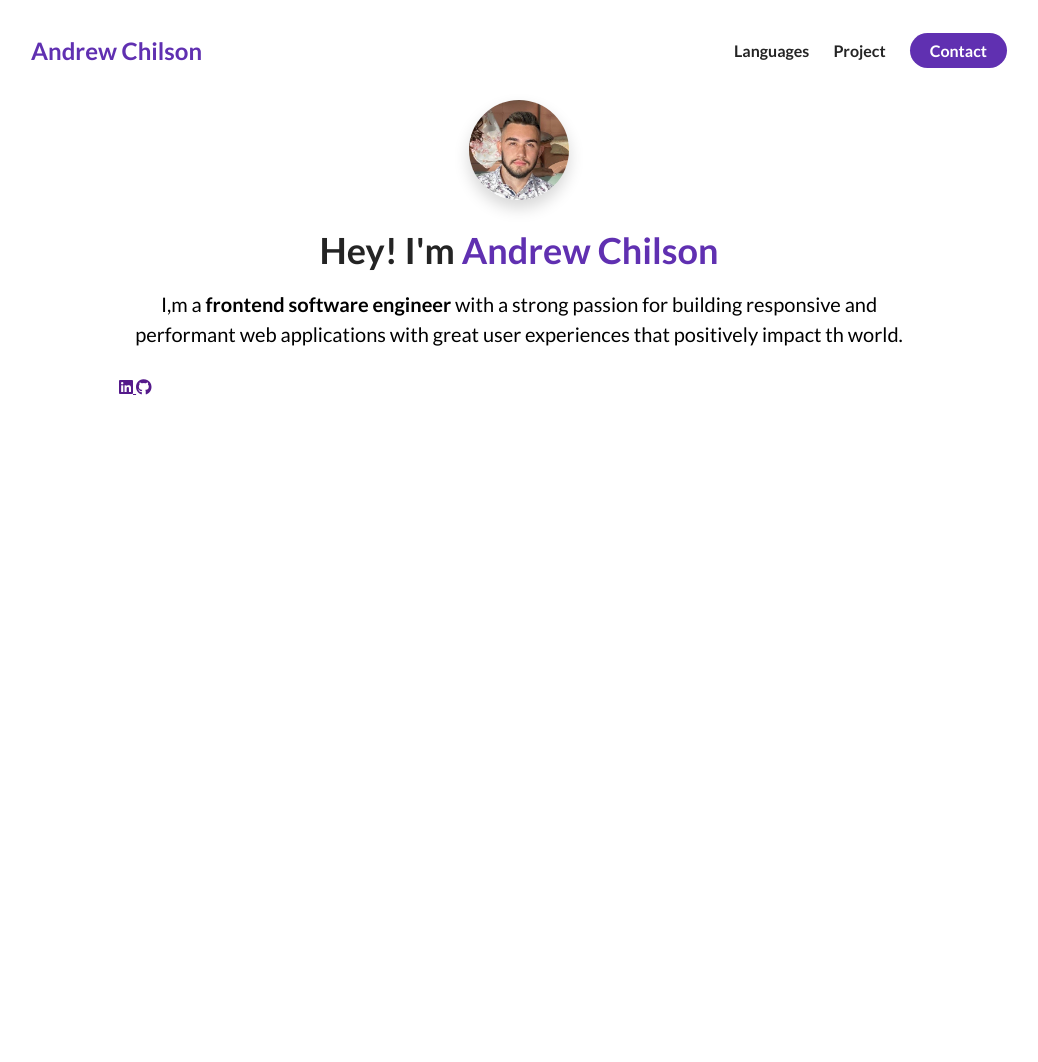
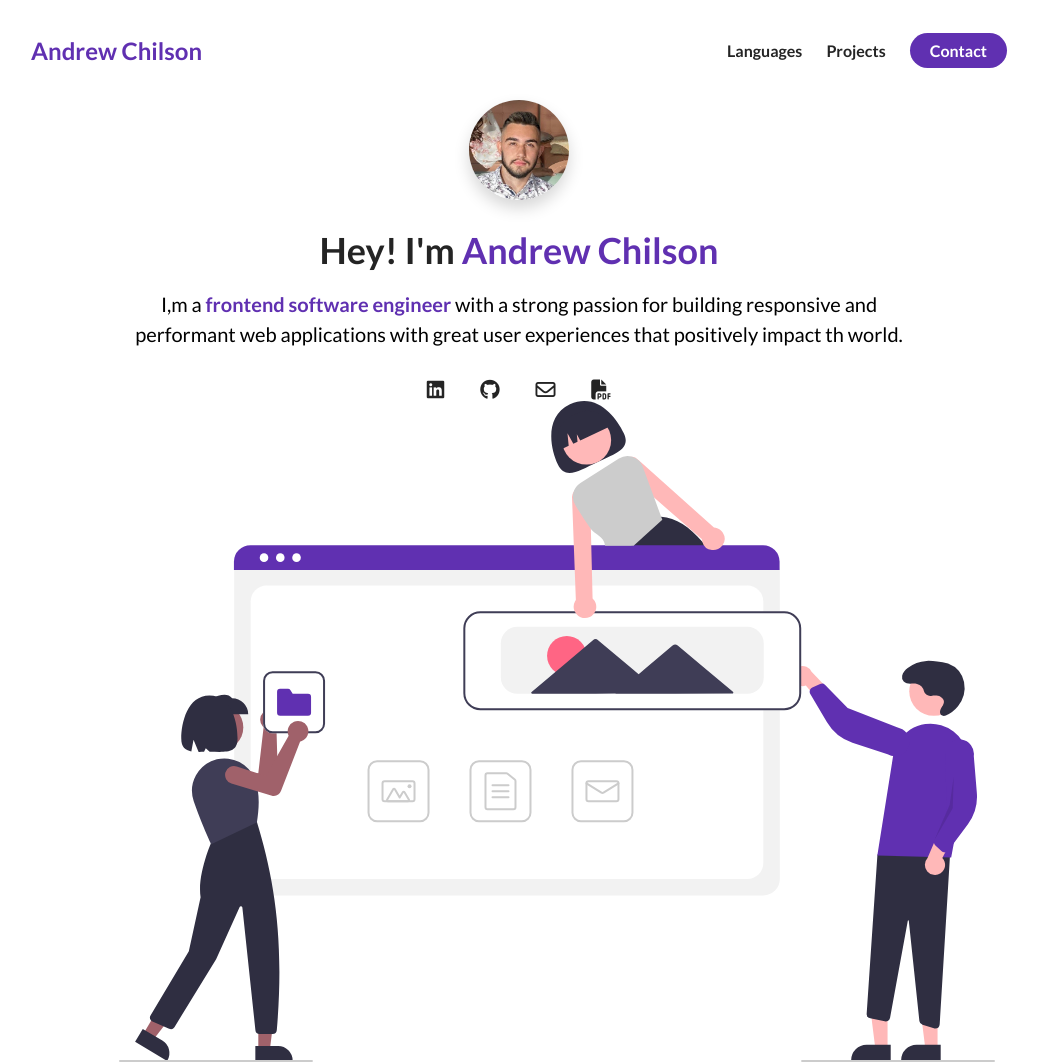
Before and after one commit to AndrewC87/E-portfolio, a plain HTML site: page index.html in a window 1280 px wide. Shown: the whole page, without its empty margins (121-1159 px from the left). Before the commit the page ends 800 px from the top, so only its background shows below. Drawn offline with Linux system fonts and the light colour scheme.

Commit message:
E-Porfolio

```diff
--- a/index.html
+++ b/index.html
@@ -11,26 +11,27 @@
 </head>
 
 <body>
+
     <section id="about me">
         <nav>
             <div class="personal__logo">Andrew Chilson</div>
             <ul class="nav__link--list">
-                <li>
-                    <a href="" class="
+                <li class="nav__link">
+                    <a href="#languages" class="
                      nav__link--anchor
                      link__hover-effect
                      link__hover-effect--black
                     ">Languages</a>
                 </li>
-                <li>
-                    <a href="" class="
+                <li class="nav__link">
+                    <a href="#projects" class="
                      nav__link--anchor
                      link__hover-effect
                      link__hover-effect--black
-                    ">Project</a>
+                    ">Projects</a>
                 </li>
-                <li>
-                    <a href="" class="
+                <li class="nav__link">
+                    <a href="mailto:email@email.com" class="
                      nav__link--anchor
                      nav__link--anchor-primary
                     ">Contact</a>
@@ -47,16 +48,27 @@
                         Hey! I'm <span class="text--purple">Andrew Chilson</span>
                     </h1>
                     <p class="about-me__info--para">
-                      I,m a <strong>frontend software engineer</strong> with a strong passion for building responsive and performant web
+                      I,m a <strong class="text--purple">frontend software engineer</strong> with a strong passion for building responsive and performant web
                       applications with great user experiences that positively impact th world.
                     </p>
-                </div class="about-me__links">
-                    <a href="" class="about-me__link">
+                    <div class="about-me__links">
+                     <a href="" class="about-me__link">
                         <i class="fa-brands fa-linkedin"></i>
-                    </a>
-                    <a href="" class="about-me__link">
+                     </a>
+                     <a href="" class="about-me__link">
                         <i class="fa-brands fa-github"></i>
-                    </a>
+                     </a>
+                     <a href="" class="about-me__link">
+                        <i class="fa-regular fa-envelope"></i>
+                     </a>
+                     <a href="" class="about-me__link">
+                        <i class="fa-solid fa-file-pdf"></i>
+                     </a>
+                   </div>
+                </div>
+                <figure class="about-me__img--container">
+                    <img src="./assets/undraw_websites.svg" alt="">
+                </figure>
             </div>
         </div>
     </section>
--- a/styles.css
+++ b/styles.css
@@ -93,6 +93,11 @@ nav {
     flex-direction: column;
 }
 
+.about-me__info {
+    display: flex;
+    flex-direction: column;
+}
+
 .about-me__info--container {
     display: flex;
     flex-direction: column;
@@ -126,3 +131,16 @@ padding-top: 8px;
     font-size: 20px;
     margin-bottom: 28px;
 }
+
+.about-me__link {
+    font-size: 20px;
+    color: #242424;
+    text-decoration: none;
+    padding: 0 16px;
+}
+
+.about-me__img--container {
+    flex: 1;
+    display: flex;
+    align-items: center;
+}
```
